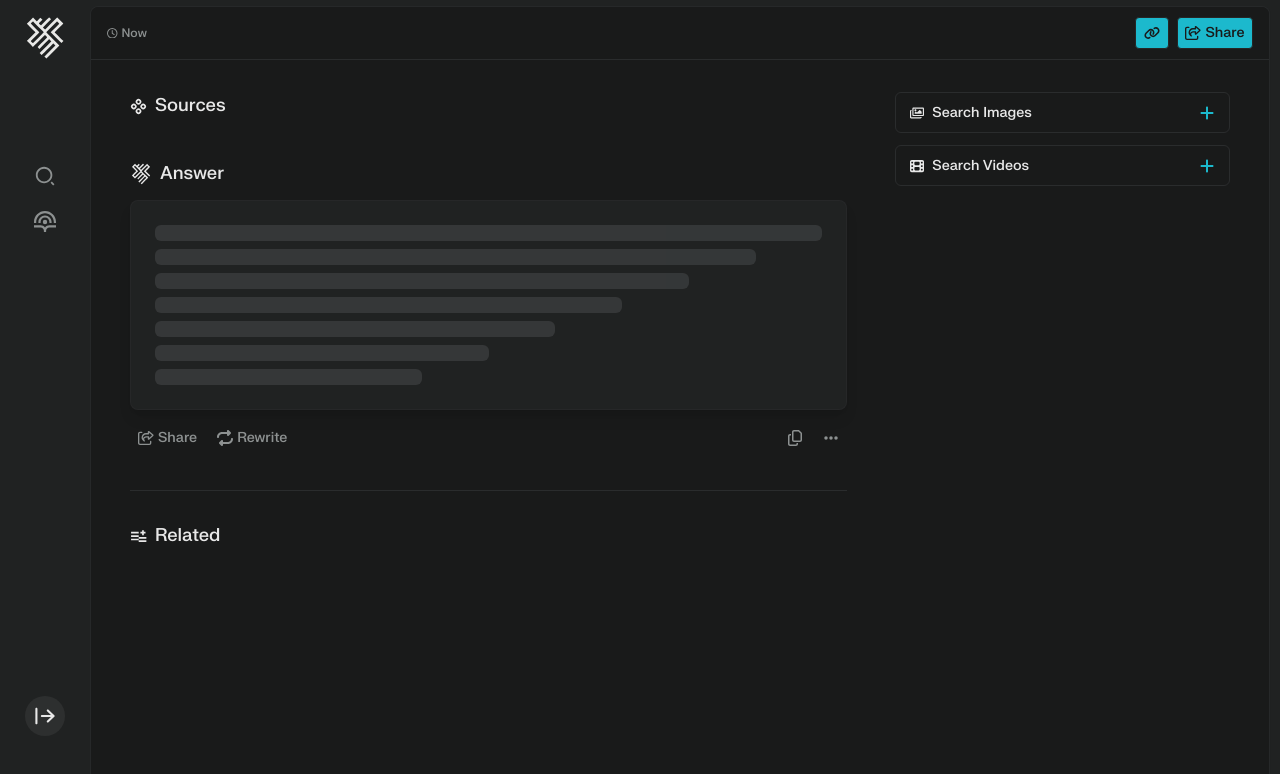
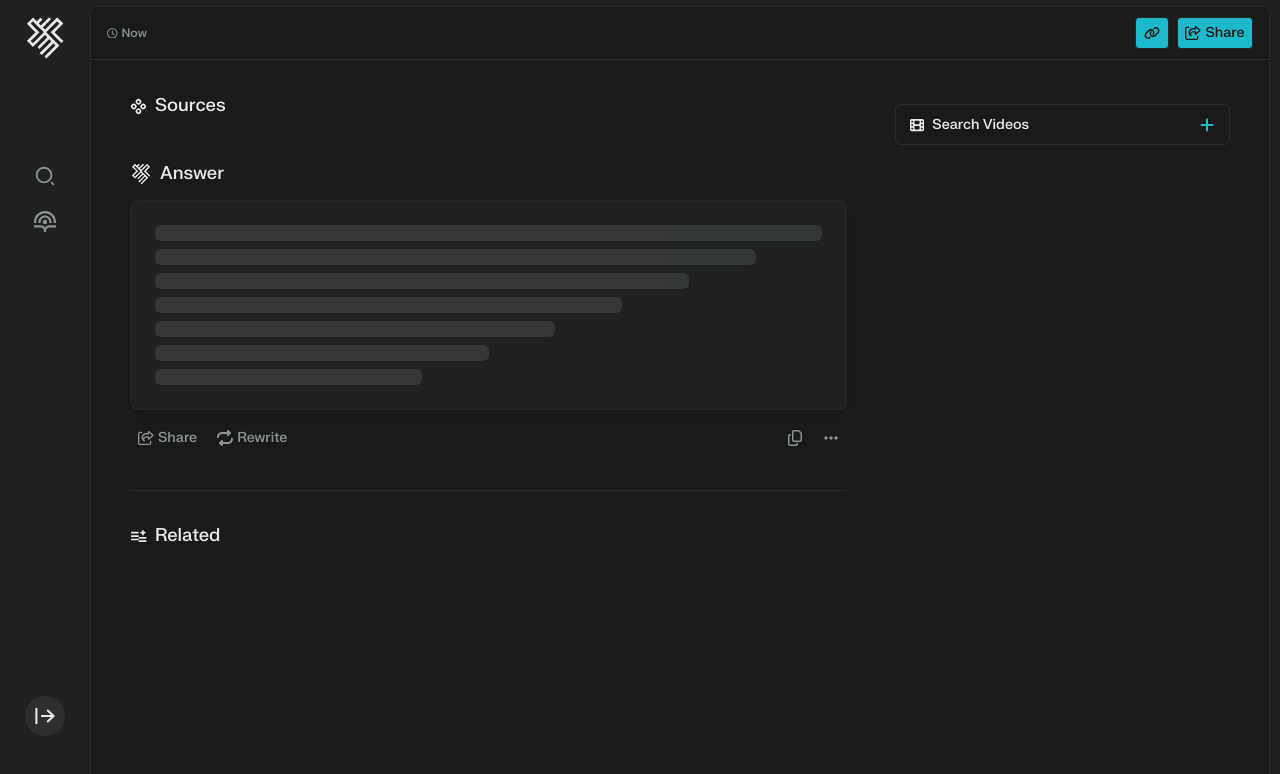
Before and after one commit to asojonih08/summary_search_webapp, a Next.js app: page /search/new in a window 1280 px wide. Shown: the top 774 px of the page. Built offline with nearby package versions, Linux system fonts and the light colour scheme.

Commit message:
Images now are fetched and rendered on initial load. Does not need a trigger.

```diff
--- a/components/SearchImages.tsx
+++ b/components/SearchImages.tsx
@@ -3,7 +3,7 @@ import { getSearchImages } from "@/actions/getSearchImages";
 import { useQuery } from "@tanstack/react-query";
 import React, { useEffect, useState } from "react";
 import { FaRegImages } from "react-icons/fa";
-import { FaPlus } from "react-icons/fa6";
+// import { FaPlus } from "react-icons/fa6";
 import Image from "next/image";
 import {
   Dialog,
@@ -31,7 +31,7 @@ export default function SearchImages({
   searchQuery,
   searchResults,
 }: SearchImagesProps) {
-  const [searchImagesSelected, setSearchImagesSelected] = useState(false);
+  // const [searchImagesSelected, setSearchImagesSelected] = useState(true);
   const [searchImageLinks, setSearchImageLinks] = useState<string[]>([]);
   const [showMoreImages, setShowMoreImages] = useState(false);
   const [zoomedImageIndex, setZoomedImageIndex] = useState(0);
@@ -55,7 +55,7 @@ export default function SearchImages({
   const { data: images, isLoading } = useQuery({
     queryKey: ["searchImages", searchQuery], // Unique key
     queryFn: () => getSearchImages(searchImageLinks), // Fetch function
-    enabled: searchImagesSelected && searchImageLinks.length > 0, // Run query only when enabled is true
+    enabled: searchImageLinks.length > 0, // Run query only when enabled is true
   });
   // console.log("Images: ", images);
   const avatars =
@@ -73,7 +73,7 @@ export default function SearchImages({
       : [];
   return (
     <div className="w-full h-auto">
-      {!searchImagesSelected && (
+      {/* {!searchImagesSelected && (
         <div
           onClick={() => setSearchImagesSelected(!searchImagesSelected)}
           className="h-[41px] w-full dark:border-borderMain/50 bg-transparent border rounded-md px-3.5 py-2 flex justify-between items-center cursor-pointer dark:hover:bg-offsetDark transition-all duration-300"
@@ -83,8 +83,9 @@ export default function SearchImages({
           </span>
           <FaPlus className="dark:text-superDark" />
         </div>
-      )}
-      {searchImagesSelected && !isLoading && (
+      )} */}
+
+      {!isLoading && (
         <div className="grid lg:grid-cols-2 grid-cols-1 gap-2">
           {images &&
             images.slice(0, 5).map((image, index) =>
```
